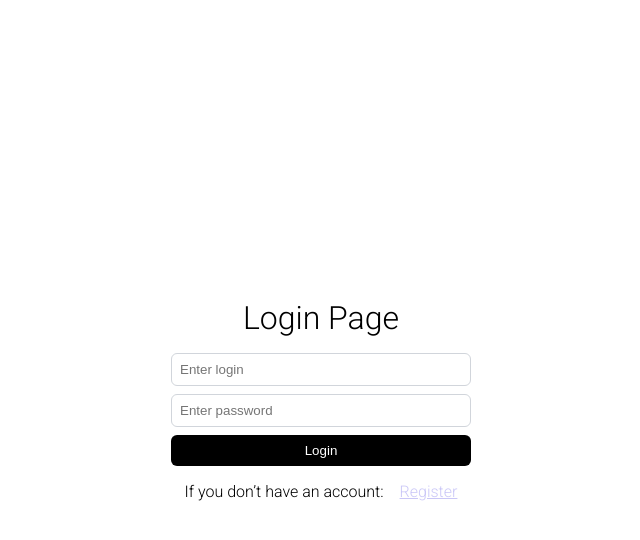
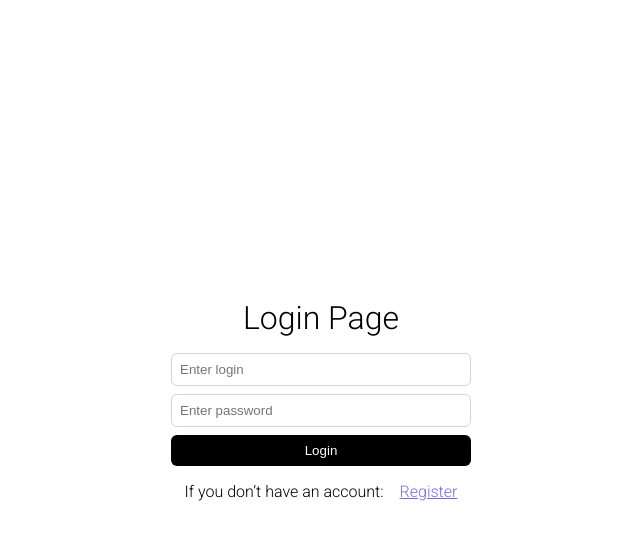
Before and after one commit to medvedev888/Information_systems_1, a Vue app in the folder frontend/: page /login in a window 1280 px wide. In both pictures the pointer is over the link "Register". Shown: the top 540 px of the page, without its empty margins (319-959 px from the left). Built offline with nearby package versions, Linux system fonts and the light colour scheme.

Commit message:
refactor: updated header.vue and link.vue components

```diff
--- a/frontend/src/components/header.vue
+++ b/frontend/src/components/header.vue
@@ -13,6 +13,7 @@ function logout() {
   router.push("/login");
 }
 </script>
+
 
 <template>
   <header class="app-header">
--- a/frontend/src/components/link.vue
+++ b/frontend/src/components/link.vue
@@ -29,6 +29,6 @@ defineEmits(["click"])
 }
 
 .link:hover {
-  color: rgba(79, 70, 229, 0.3);
+  color: rgba(79, 70, 229, 0.8);
 }
 </style>
```
